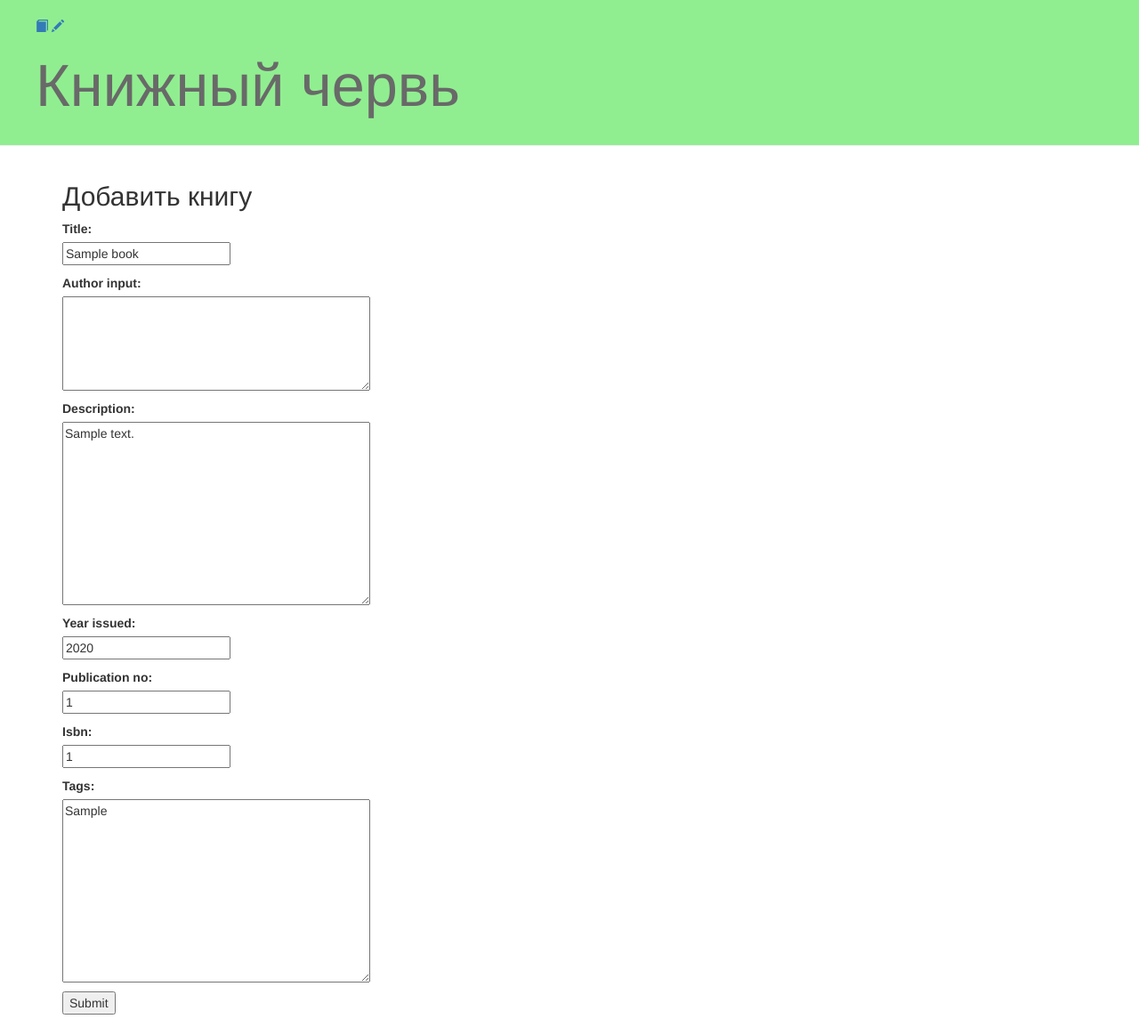
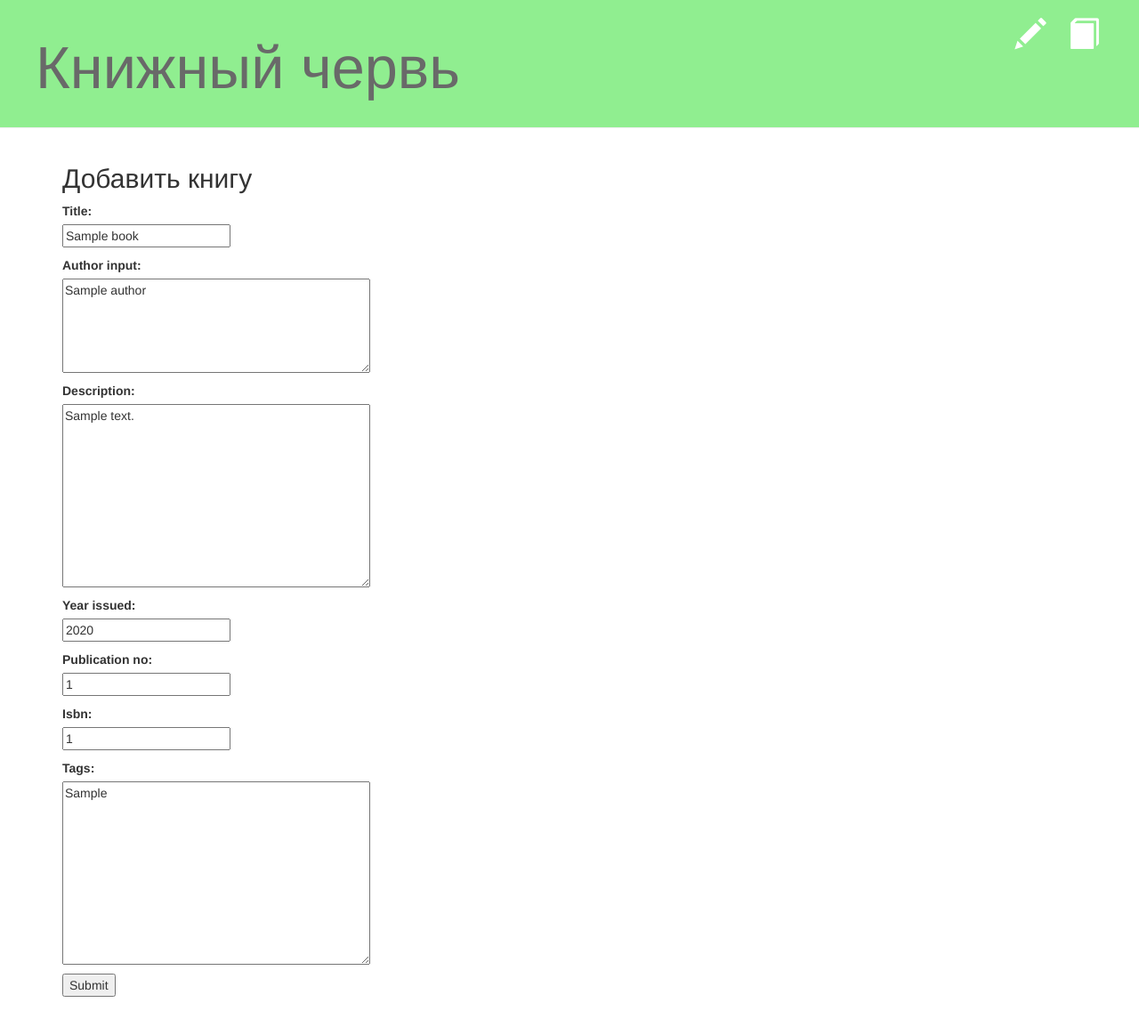
Before and after one commit to staplercut/book_worm, a Django app: page /book/1/edit/ in a window 1280 px wide. Shown: the whole page at 89% size. After the commit the page ends 1120 px from the top, so only its background shows below. Run offline with Django 3.2, Linux system fonts and the light colour scheme; a user stored in the database is signed in; tables that the repository leaves empty hold one stand-in row (values such as "Sample post"); some libraries are stand-ins or nearby versions.

Commit message:
fixed author and book create, edit, delete; author and book detail form render tweaks

```diff
--- a/books/forms.py
+++ b/books/forms.py
@@ -6,11 +6,10 @@ class BookForm(forms.ModelForm):
     class Meta:
         model = Book
         fields = ('title', 'author_input', 'description', 'year_issued', 'publication_no', 'isbn', 'tags')
-        unique_together =(('title, aut'))
 
     author_input = forms.CharField(widget=forms.Textarea(attrs={'cols': 40, 'rows': 5}))
 
-    def __init__(self, *args, **kwargs):
+    def __init__(self,  *args, **kwargs):
         super(BookForm, self).__init__(*args, **kwargs)
         self.fields['title'].required = True
         self.fields['tags'].required = True
--- a/books/models.py
+++ b/books/models.py
@@ -15,6 +15,7 @@ class Author(models.Model):
     name = models.CharField(max_length=30)
     tags = models.TextField(default="")
     published_date = models.DateTimeField(blank=True, null=True)
+    post_author = models.ForeignKey(settings.AUTH_USER_MODEL, null=True, blank=True, on_delete=models.CASCADE)
 
     def __str__(self):
         return self.name
@@ -40,7 +41,7 @@ class Book(models.Model):
     description = models.TextField()
     post_author = models.ForeignKey(settings.AUTH_USER_MODEL, null=True, blank=True, on_delete=models.CASCADE)
     year_issued = models.SmallIntegerField()
-    authors = models.ManyToManyField(Author, null=True, blank=True)
+    authors = models.ManyToManyField(Author, blank=True)
     tags = models.TextField(default="")
     publication_no = models.SmallIntegerField(default='1')
     isbn = models.SmallIntegerField()
--- a/books/templates/books/book_detail.html
+++ b/books/templates/books/book_detail.html
@@ -7,6 +7,7 @@
 		<h1>{{ book.title }}</h1>
 		        <p>{{ book.description|linebreaksbr }}</p>
                 <p>Authors: {% for author in book.authors.all %}{{ author }}{% if author != book.authors.last %}{{ ", " }}{% endif %}{% endfor %}.</p>
+                <p>Tags: {% for tag in book.tags.split %}<a href="">{{ tag }}</a> {% endfor %}</p>
         <a href="{% url 'books:book_delete' pk=book.pk %}" class="btn btn-default">Delete</a>
     </div>
 
--- a/books/urls.py
+++ b/books/urls.py
@@ -8,6 +8,7 @@ urlpatterns = [
     url(r'^(?P<pk>\d+)/edit/', views.book_edit, name='book_edit'),
     url(r'^author/(?P<pk>\d+)/$', views.author_detail, name='author_detail'),
     url(r'^author/new/$', views.author_new, name='author_new'),
-#    url(r'^author/(?P<pk>\d+)/edit/', views.author_edit, name='author_edit'),
-    url(r'^(?P<pk>\d+)/delete', views.book_delete, name='book_delete')
+    url(r'^author/(?P<pk>\d+)/edit/', views.author_edit, name='author_edit'),
+    url(r'^(?P<pk>\d+)/delete', views.book_delete, name='book_delete'),
+    url(r'^author/(?P<pk>\d+)/delete', views.author_delete, name='author_delete')
 ]
--- a/books/views.py
+++ b/books/views.py
@@ -9,7 +9,6 @@ import string
 
 def book_add(request, book, form):
     book.published_date = timezone.now()
-
     authors = form.cleaned_data['author_input']
     authors_list = list(filter(None, (' '.join(x.split()) for x in authors.split(','))))
     print(authors_list)
@@ -48,13 +47,15 @@ def book_new(request):
 
 def book_edit(request, pk):
     book = get_object_or_404(Book, pk=pk)
+    authors = ", ".join(getattr(author, 'name') for author in book.authors.all())
+    print(authors)
     if request.method == "POST":
-        form = BookForm(request.POST)
+        form = BookForm(request.POST, instance=book)
         if form.is_valid():
             book = form.save(commit=False)
             return book_add(request, book, form)
     else:
-        form = BookForm(instance=book)
+        form = BookForm(instance=book, initial={'author_input': authors})
         return render(request, 'books/book_edit.html', {'form': form})
 
 
@@ -63,9 +64,54 @@ def book_detail(request, pk):
     return render(request, 'books/book_detail.html', {'book': book})
 
 
+def author_new(request):
+    if request.method == "POST":
+        form = AuthorForm(request.POST)
+        if form.is_valid():
+            author = form.save(commit=False)
+            author.published_date = timezone.now()
+            x = form.cleaned_data['name']
+            author.name = ' '.join(y.capitalize() for y in x.split())
+            author.post_author = request.user
+            if Author.objects.filter(name=author.name).exists():
+                return HttpResponse('Author already exists')
+            else:
+                author.save()
+                return redirect('books:author_detail', pk=author.pk)
+    else:
+        form = AuthorForm()
+        return render(request, 'books/author_edit.html', {'form': form})
+
+
+def author_edit(request, pk):
+    author = get_object_or_404(Author, pk=pk)
+    if request.method == "POST":
+        form = AuthorForm(request.POST, instance=author)
+        if form.is_valid():
+            author = form.save(commit=False)
+            author.published_date = timezone.now()
+            author.post_author = request.user
+            author.save()
+            return redirect('books:author_detail', pk=author.pk)
+    else:
+        form = AuthorForm(instance=author)
+        return render(request, 'books/author_edit.html', {'form': form})
+
+
+def author_detail(request, pk):
+    author = get_object_or_404(Author, pk=pk)
+    return render(request, 'books/author_detail.html', {'author': author})
+
+
 def book_delete(request, pk):
     book = get_object_or_404(Book, pk=pk)
     book.delete()
+    return redirect('index:index')
+
+
+def author_delete(request, pk):
+    author = get_object_or_404(Author, pk=pk)
+    author.delete()
     return redirect('index:index')
 
 
@@ -80,22 +126,7 @@ def upload_pic(request, pk):
     return HttpResponseForbidden('allowed only via POST')
 
 
-def author_new(request):
-    if request.method == "POST":
-        form = AuthorForm(request.POST)
-        if form.is_valid():
-            author = form.save(commit=False)
-            author.published_date = timezone.now()
-            author.save()
-            return redirect('author_detail')
-    else:
-        form = BookForm()
-    return render(request, 'books/author_edit.html', {'form': form})
 
-
-def author_detail(request, pk):
-    item = get_object_or_404(Author, pk=pk)
-    return render(request, 'books/author_detail.html', {'item': item})
 
 
 
--- a/index/static/css/index.css
+++ b/index/static/css/index.css
@@ -8,3 +8,10 @@ h1 a {
     margin-top: 0;
     padding: 20px 20px 20px 40px;
 }
+
+.top-menu, .top-menu:hover, .top-menu:visited {
+    color: #ffffff;
+    float: right;
+    font-size: 26pt;
+    margin-right: 25px;
+}
```
Also changed, not shown: books/templates/books/author_detail.html (+12 -9 lines), books/templates/books/author_edit.html (+23 -9 lines), books/migrations/0009_author_post_author.py (added), books/migrations/0010_auto_20180302_1705.py (added).
